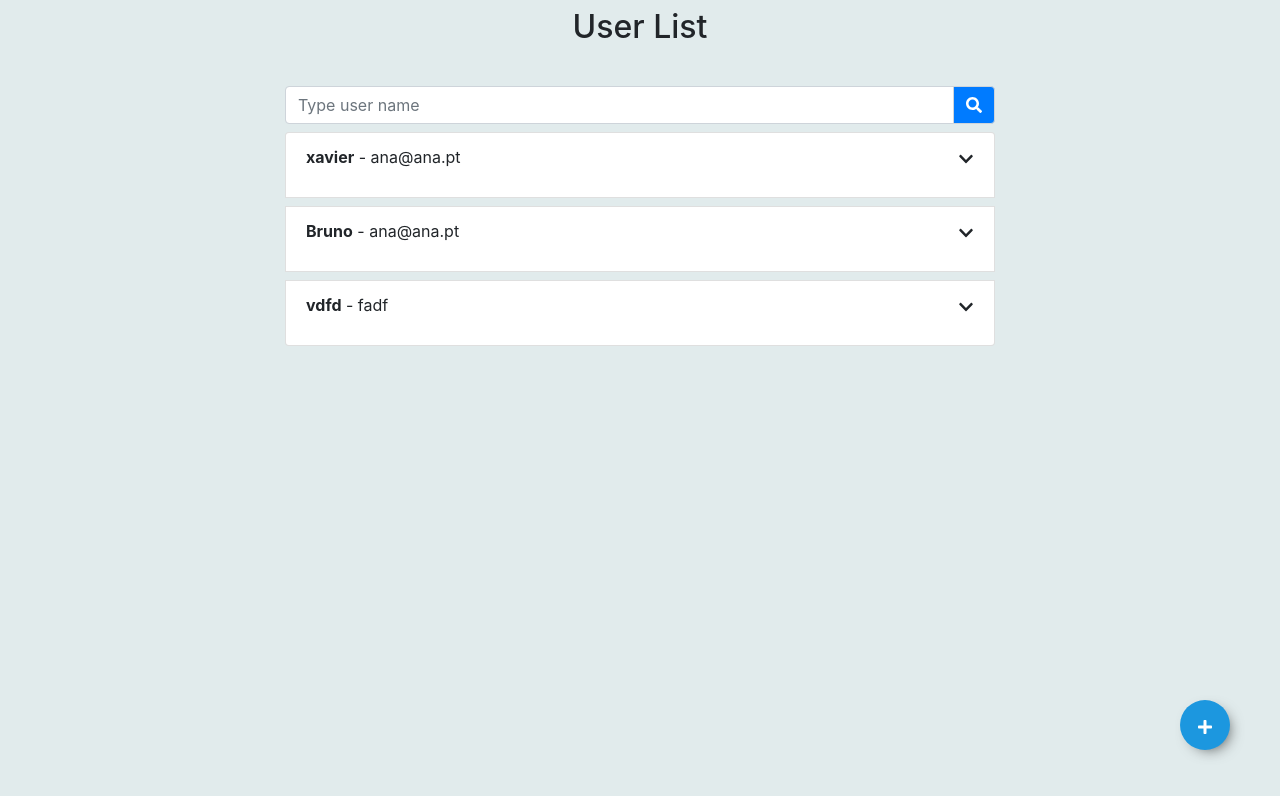
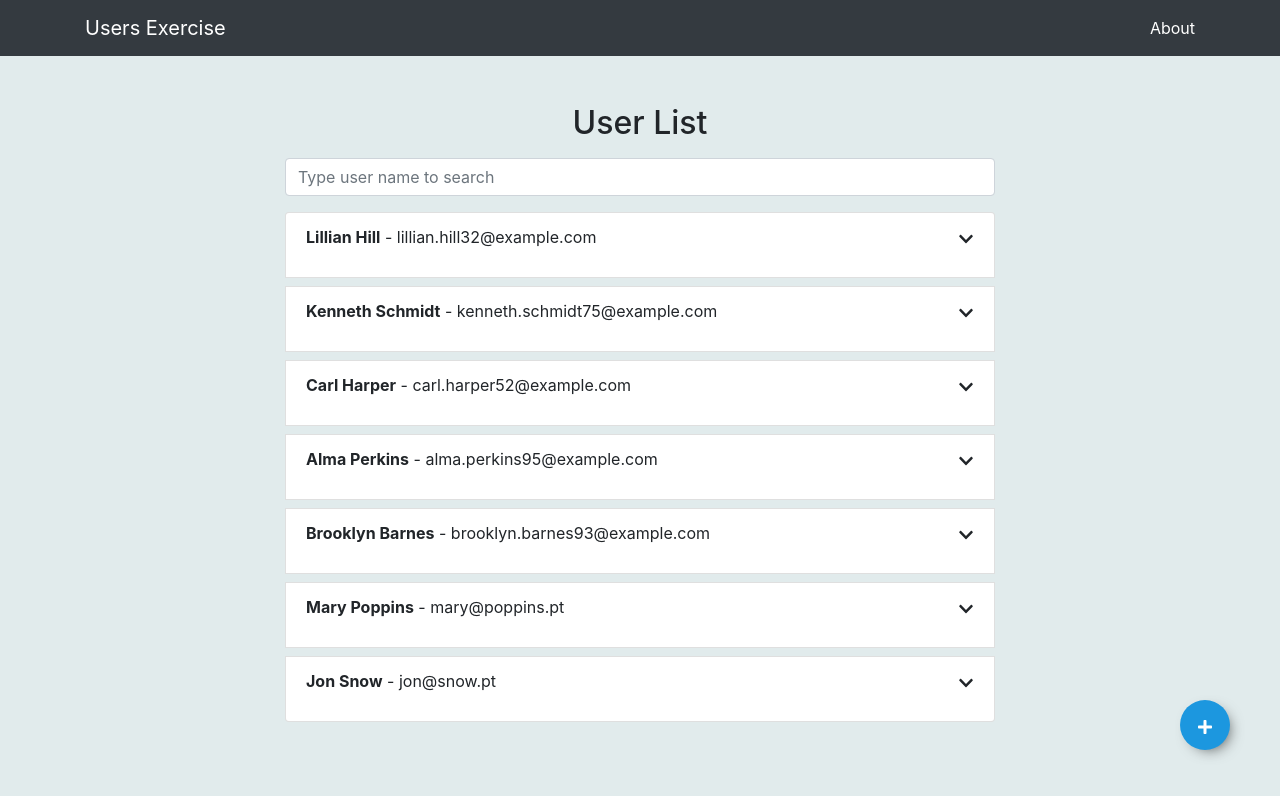
Before and after one commit to matildearagao/turbine-exercise, a React (Create React App) app: page / in a window 1280 px wide. Shown: the top 796 px of the page. Built offline with nearby package versions, Linux system fonts and the light colour scheme; data requests are answered from the project's data file.

Commit message:
search and user styling

```diff
--- a/db.json
+++ b/db.json
@@ -1,31 +1,67 @@
 {
   "data": [
     {
-      "name": "xavier",
-      "email": "ana@ana.pt",
-      "phone1": "9999",
-      "phone2": "",
-      "shipping": "gdg",
-      "billing": "gfd",
+      "name": "Lillian Hill",
+      "email": "lillian.hill32@example.com",
+      "phone1": "(204)-645-1760",
+      "phone2": "(276)-555-5949",
+      "shipping": "3141 E Little York Rd",
+      "billing": "3141 E Little York Rd",
       "id": 2
     },
     {
-      "name": "Bruno",
-      "email": "ana@ana.pt",
-      "phone1": "9999",
+      "name": "Kenneth Schmidt",
+      "email": "kenneth.schmidt75@example.com",
+      "phone1": "(351)-762-2095",
       "phone2": "",
-      "shipping": "gdg",
-      "billing": "gfd",
+      "shipping": "2241 Groveland Terrace",
+      "billing": "2241 Groveland Terrace",
       "id": 3
     },
     {
-      "name": "vdfd",
-      "email": "fadf",
-      "phone1": "999",
+      "name": "Carl Harper",
+      "email": "carl.harper52@example.com",
+      "phone1": "(882)-391-5695",
       "phone2": "",
-      "shipping": "df",
-      "billing": "fs",
+      "shipping": "5573 Railroad St",
+      "billing": "5573 Railroad St",
       "id": 4
+    },
+    {
+      "name": "Alma Perkins",
+      "email": "alma.perkins95@example.com",
+      "phone1": "(882)-391-5695",
+      "phone2": "",
+      "shipping": "5300 Lovers Ln",
+      "billing": "5300 Lovers Ln",
+      "id": 5
+    },
+    {
+      "name": "Brooklyn Barnes",
+      "email": "brooklyn.barnes93@example.com",
+      "phone1": "(882)-391-5695",
+      "phone2": "",
+      "shipping": "5300 Lovers Ln",
+      "billing": "5300 Lovers Ln",
+      "id": 6
+    },
+    {
+      "name": "Mary Poppins",
+      "email": "mary@poppins.pt",
+      "phone1": "(555) 999 888",
+      "phone2": "",
+      "shipping": "Heaven Street 19 ",
+      "billing": "Heaven Street 19 ",
+      "id": 7
+    },
+    {
+      "name": "Jon Snow",
+      "email": "jon@snow.pt",
+      "phone1": "(555) 999 888",
+      "phone2": "",
+      "shipping": "Got Street 19 ",
+      "billing": "Got Street 19 ",
+      "id": 8
     }
   ]
 }
--- a/src/App.css
+++ b/src/App.css
@@ -1,4 +1,9 @@
 
+:root{
+  --main-blue-color: #1c97df;
+  --main-green-color: #01f58a;
+  --main-red-color: #fe1e52;
+}
 .body{
   background-color: #e1ebec;
 }
@@ -19,22 +24,43 @@
   box-shadow: 5px 5px 15px -7px rgba(0, 0, 0, 0.75);
 }
 .btn-red {
-  background-color: #fe1e52 !important;
-  color: white !important;
+  background-color: var(--main-red-color);
 }
 .btn-green {
-  background-color: #01f58a !important;
-  color: white !important;
+  background-color: var(--main-green-color) ;
 }
 .btn-blue {
-  background-color: #1c97df !important;
-  color: white !important;
+  background-color: var(--main-blue-color);
+}
+.btn-edit{
+  background-color: transparent;
+  border: none;
+  color: var(--main-blue-color);
+  cursor: pointer;
+  width: 20px;
 }
 .btn-fixed {
   position: fixed;
   bottom: 50px;
   right: 50px;
 }
+@media only screen and (max-width: 600px) {
+  .btn-fixed {
+    bottom: 10px;
+    right: 10px;
+  }
+}
+
 .btn-fixed a{
   color: white;
 }
+.link-white{
+  color: white ;
+}
+.link-white:hover{
+  text-decoration: none;
+}
+.icon{
+  color: var(--main-blue-color);
+  margin-right: 10px;
+}
--- /dev/null
+++ b/src/Components/About.js
@@ -0,0 +1,12 @@
+import React from 'react'
+
+export default function About() {
+  return (
+    <div className="container">
+      <h2 className="mb-4">About this app</h2>
+      <p>This app was made as an exercise for Turbine.</p>
+      <p>I used React as Framework, Bootstrap for styling, Json-server to serve as an API and axios to fetch data from the API.</p>
+      <p>Json-server needs to run in port 3000 to fetch the data properly. You can use the "npm run json:server" command.</p>
+    </div>
+  )
+}
--- a/src/Components/UserEdit.js
+++ b/src/Components/UserEdit.js
@@ -22,7 +22,6 @@ export default class UserEdit extends Component {
       this.setState({
         user: res.data
       });
-      console.log(res.data);
     });
   };
 
@@ -106,7 +105,7 @@ export default class UserEdit extends Component {
               <div className="form-group">
                 <label htmlFor="email"> Person Email:</label>
                 <input
-                  type="text"
+                  type="email"
                   className="form-control"
                   name="email"
                   id="email"
--- a/src/Components/UserInput.js
+++ b/src/Components/UserInput.js
@@ -67,7 +67,7 @@ export default class UserInput extends Component {
               <div className="form-group">
                 <label htmlFor="email"> Person Email:</label>
                 <input
-                  type="text"
+                  type="email"
                   className="form-control"
                   name="email"
                   id="email"
--- a/src/Components/UserList.js
+++ b/src/Components/UserList.js
@@ -5,38 +5,36 @@ import axios from "axios";
 
 import User from "./User";
 import { FaPlus } from "react-icons/fa";
-import UserSearch from "./UserSearch";
 
 export default class UserList extends Component {
   state = {
     users: [],
-    filterInputValue: "",
-
+    filtered: []
   };
 
   componentDidMount() {
     //here be fetch
     axios.get("http://localhost:3000/data").then(res => {
       this.setState({
-        users: res.data
+        users: res.data,
+        filtered: res.data
       });
-      console.log(res.data);
     });
   }
 
-  filterUsers = () => {
-    if (this.state.filterInputValue && this.state.filterInputValue.length > 0) {
-      return this.state.users.filter(user => {
-        return user.name.this.state.filterInputValue(0, -1);
-      });
-    }
-    return this.state.users;
+
+
+  filterUsers = e => {
+    var updatedList = this.state.users;
+    updatedList = updatedList.filter(function(user) {
+      return user.name.toLowerCase().includes(e.target.value.toLowerCase());
+    });
+    this.setState({ filtered: updatedList });
   };
 
-
-  renderUsers = users => {
+  renderUsers = () => {
     if (this.state.users.length > 0) {
-      return this.filterUsers().map(user => {
+      return this.state.filtered.map(user => {
         return (
           <User key={user.id} user={user} handleExpand={this.handleExpand} />
         );
@@ -44,6 +42,7 @@ export default class UserList extends Component {
     }
     return <div>No users</div>;
   };
+
   handleExpand = id => {
     this.setState({
       users: this.state.users.map(user => {
@@ -60,11 +59,19 @@ export default class UserList extends Component {
   render() {
     return (
       <div className="container">
-            <h2 className="text-center mt-2">User List</h2>
-          <UserSearch />
-          <div className="col-sm-12 col-md-8 mx-auto">
-            <ul className="list-group">{this.renderUsers(this.props.users)}</ul>
-          </div>
+        <h2 className="text-center mt-2">User List</h2>
+        <div className="col-sm-12 col-md-8 mx-auto my-3">
+          <input
+            type="text"
+            name="search"
+            placeholder="Type user name to search"
+            className="form-control"
+            onChange={this.filterUsers}
+          />
+        </div>
+        <div className="col-sm-12 col-md-8 mx-auto">
+          <ul className="list-group">{this.renderUsers()}</ul>
+        </div>
 
         <Link to="/adduser">
           <button className="btn-round btn-blue btn-fixed">
--- a/src/Components/UserSearch.js
+++ /dev/null
@@ -1,29 +0,0 @@
-import React, { Component, Fragment } from 'react'
-import { FaSearch } from 'react-icons/fa';
-
-export default class UserSearch extends Component {
-    render() {
-        const { handleSearchSubmit, handleSearchChange, value } = this.props
-
-        return (
-            <Fragment>
-                <div className="container">
-                    <div className="row">
-                        <div className="col-12 mx-auto col-md-8 my-2 text-center">
-                            <form className="mt-4" onSubmit={handleSearchSubmit}>
-                                <div className="input-group">
-                                    <input type="text" name="search" placeholder="Type user name" className="form-control" onChange={handleSearchChange} value={value} />
-                                    <div className="input-group-append">
-                                        <button type="submit" className="input-group-text bg-primary text-white" >
-                                            <FaSearch />
-                                        </button>
-                                    </div>
-                                </div>
-                            </form>
-                        </div>
-                    </div>
-                </div>
-            </Fragment>
-        )
-    }
-}
--- a/src/routers/Approuter.js
+++ b/src/routers/Approuter.js
@@ -1,21 +1,31 @@
-import React from 'react';
-import { BrowserRouter, Switch, Route } from 'react-router-dom';
-import UserList from '../Components/UserList';
-import UserInput from '../Components/UserInput';
-import UserEdit from '../Components/UserEdit';
+import React from "react";
+import { BrowserRouter, Switch, Route } from "react-router-dom";
+import { Link } from "react-router-dom";
 
+import UserList from "../Components/UserList";
+import UserInput from "../Components/UserInput";
+import UserEdit from "../Components/UserEdit";
+import About from "../Components/About";
 
 const Approuter = () => {
   return (
     <BrowserRouter>
+      <nav className="navbar navbar-dark bg-dark mb-5">
+        <div className="container">
+          <Link to="/" className="navbar-brand">
+            Users Exercise
+          </Link>
+          <Link to="/about" className="link-white">About</Link>
+        </div>
+      </nav>
       <div>
         <Switch>
           <Route path="/" component={UserList} exact />
+          <Route path="/about" component={About} />
           <Route path="/adduser" component={UserInput} />
           <Route path="/edituser-:id" component={UserEdit} />
         </Switch>
       </div>
-
     </BrowserRouter>
   );
 };
```
Also changed, not shown: src/App.js (+4 -6 lines), src/Components/User.js (+8 -8 lines).
